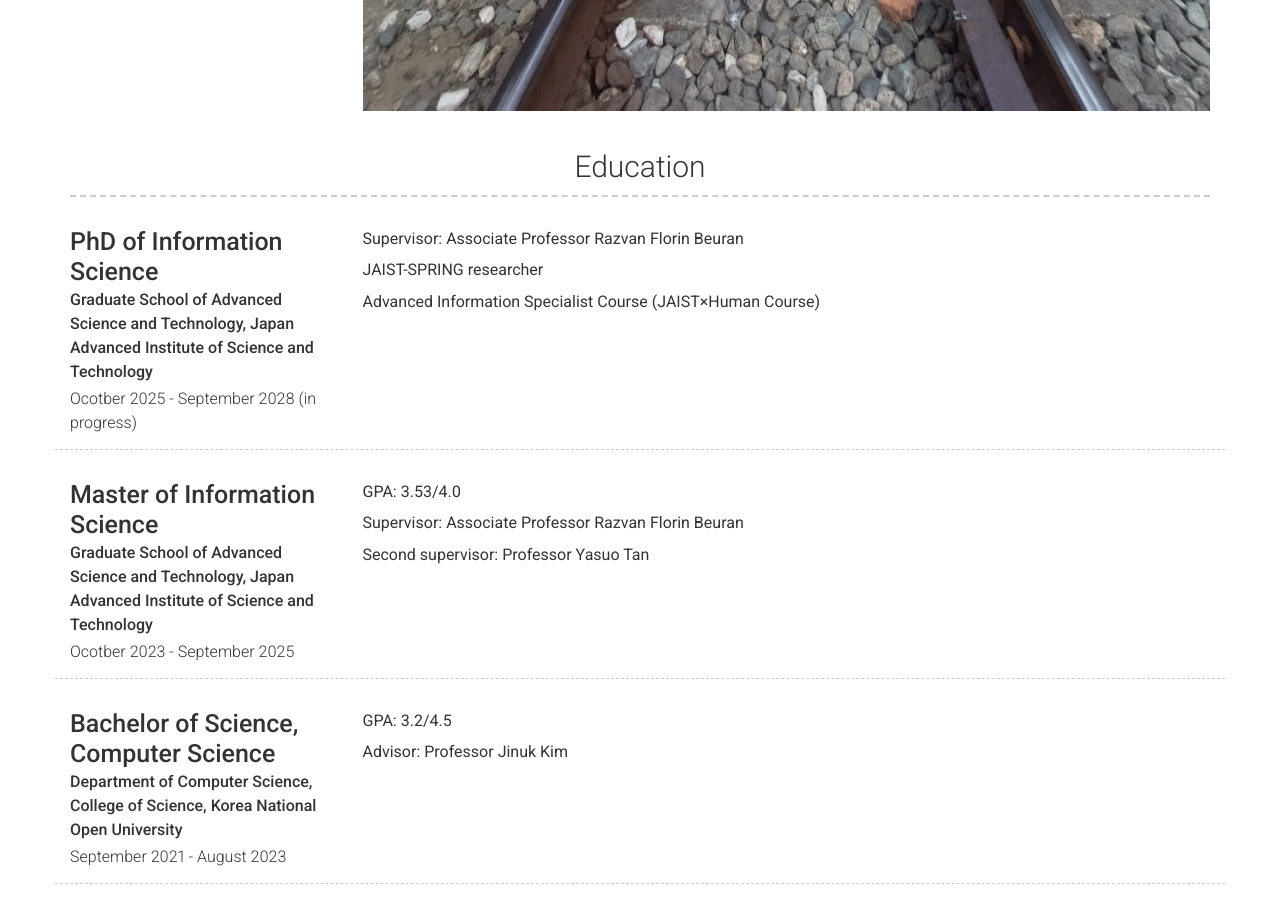
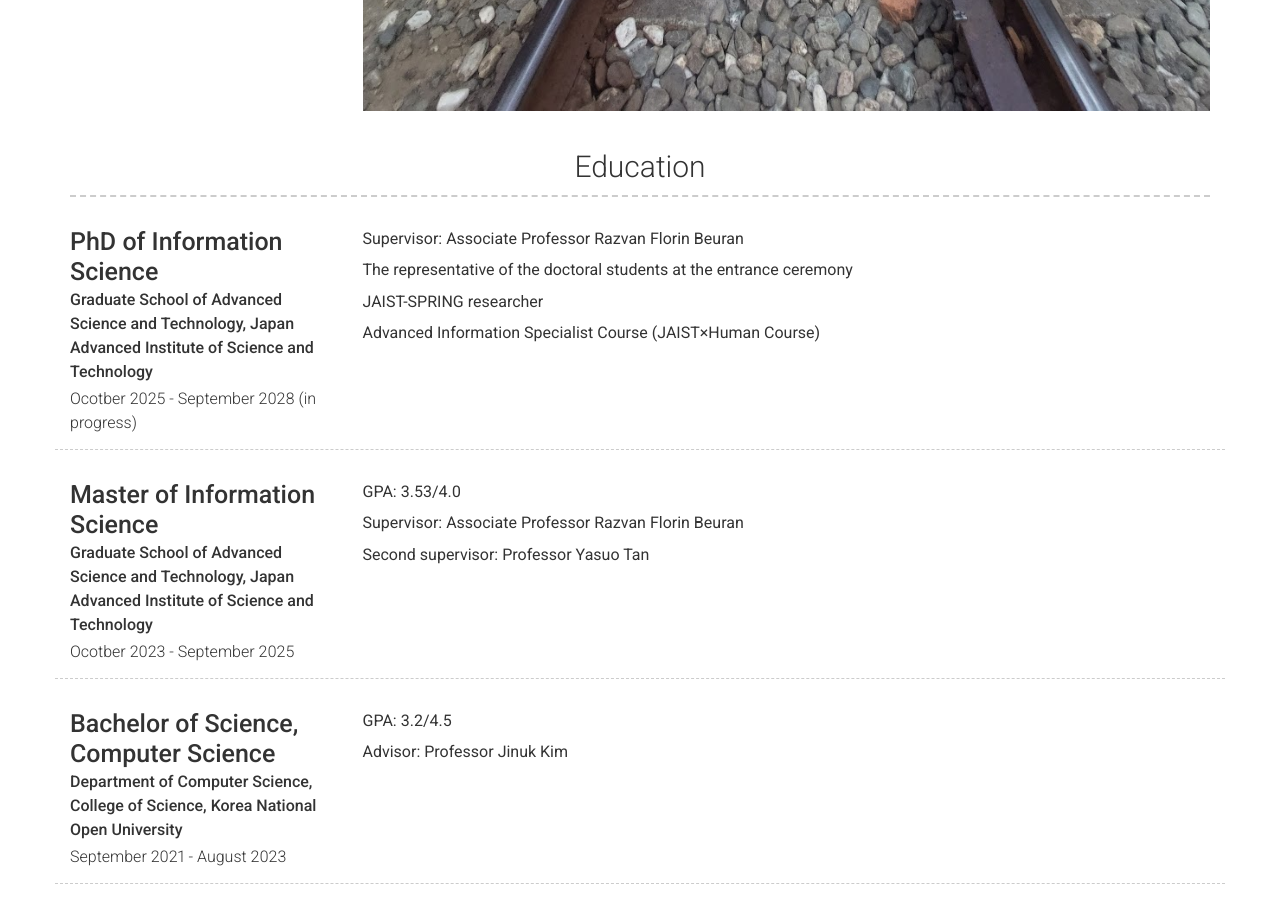
Before and after one commit to strike137/strike137.github.io, a Jekyll site: the page built from index.md, in a window 1280 px wide and 900 px high, scrolled down 1461 px. Built offline with Jekyll 4.4.1, drawn with Linux system fonts in a browser that asks for light colours; nearby versions of some CDN libraries.

Commit message:
Update _config.yml

```diff
--- a/_config.yml
+++ b/_config.yml
@@ -54,6 +54,8 @@ content:
         caption: Ocotber 2025 - September 2028 (in progress)
         description: |
           Supervisor: Associate Professor Razvan Florin Beuran
+
+          The representative of the doctoral students at the entrance ceremony
 
           JAIST-SPRING researcher
 
```
